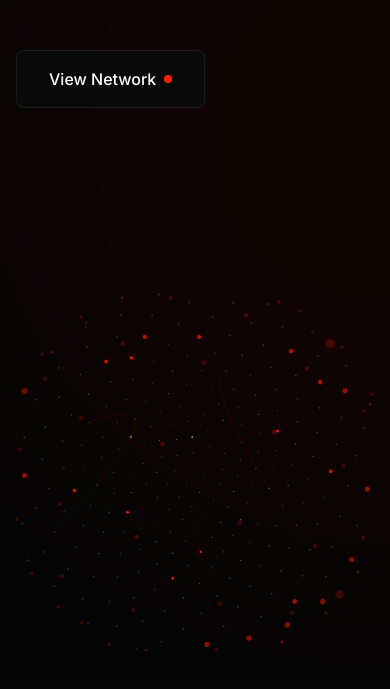
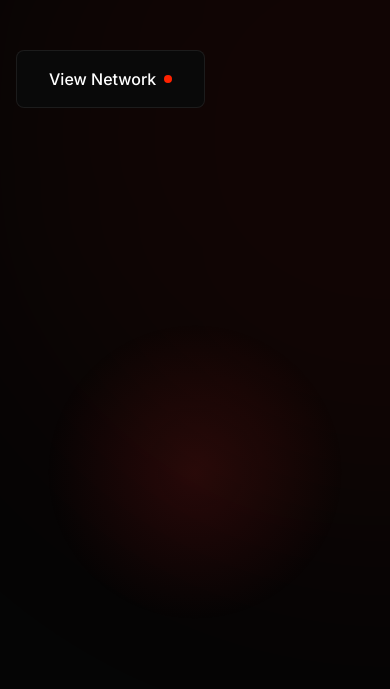
Before and after one commit to Aomine01/BizCombinator.uz, a Next.js app: page / in a window 390 px wide. Shown: the part 6700-7389 px from the top of the page. Built offline with nearby package versions, Linux system fonts and the light colour scheme.

Commit message:
fix(perf): mobile optimizations for Globe3D and BusinessTypes carousel
- GlobalReach: Removed Globe3D on mobile (replaced with CSS gradient) to save WebGL context
- BusinessTypes: Added will-change: transform and image lazy loading
- Added touch-action: pan-y to prevent vertical scroll blocking

```diff
--- a/components/BusinessTypes.tsx
+++ b/components/BusinessTypes.tsx
@@ -76,7 +76,8 @@ export default function BusinessTypes() {
                         <motion.div
                             drag="x"
                             dragConstraints={{ right: 0, left: -width }}
-                            className="flex gap-6"
+                            className="flex gap-6 touch-pan-y"
+                            style={{ willChange: "transform" }}
                         >
                             {BUSINESS_DATA.map((card, index) => (
                                 <motion.div
@@ -96,6 +97,8 @@ export default function BusinessTypes() {
                                             src={card.image}
                                             alt={card.title}
                                             fill
+                                            loading="lazy"
+                                            sizes="(max-width: 768px) 300px, 400px"
                                             className={`object-cover transition-transform duration-700 ${activeIndex === index ? "scale-110" : "scale-100"}`}
                                         />
                                         <div className={`absolute inset-0 bg-gradient-to-t from-black via-black/50 to-transparent transition-opacity duration-500 ${activeIndex === index ? "opacity-90" : "opacity-80"}`} />
--- a/components/GlobalReach.tsx
+++ b/components/GlobalReach.tsx
@@ -1,7 +1,7 @@
 "use client";
 
 import { motion, useInView, useSpring, useMotionValue, useTransform } from "framer-motion";
-import { useEffect, useRef } from "react";
+import { useEffect, useRef, useState } from "react";
 import { useLanguage } from "@/context/LanguageContext";
 import Globe3D from "@/components/Globe3D";
 import { Globe3DErrorBoundary } from "@/components/Globe3DErrorBoundary";
@@ -30,6 +30,11 @@ function Counter({ value, prefix = "", suffix = "" }: { value: number; prefix?:
 
 export default function GlobalReach() {
     const { t } = useLanguage();
+    const [isMobile, setIsMobile] = useState(false);
+
+    useEffect(() => {
+        setIsMobile(window.innerWidth < 768);
+    }, []);
 
     return (
         <section className="py-24 relative overflow-hidden min-h-screen flex items-center">
@@ -86,9 +91,19 @@ export default function GlobalReach() {
                     {/* Connected Globe Visual */}
                     <div className="relative h-[600px] flex items-center justify-center">
                         <div className="absolute inset-0 flex items-center justify-center">
-                            <Globe3DErrorBoundary>
-                                <Globe3D />
-                            </Globe3DErrorBoundary>
+                            {isMobile ? (
+                                /* Mobile Fallback - GPU optimized */
+                                <div
+                                    className="w-[300px] h-[300px] rounded-full"
+                                    style={{
+                                        background: 'radial-gradient(circle at center, rgba(220, 38, 38, 0.15) 0%, transparent 70%)'
+                                    }}
+                                />
+                            ) : (
+                                <Globe3DErrorBoundary>
+                                    <Globe3D />
+                                </Globe3DErrorBoundary>
+                            )}
                         </div>
                     </div>
 
```
